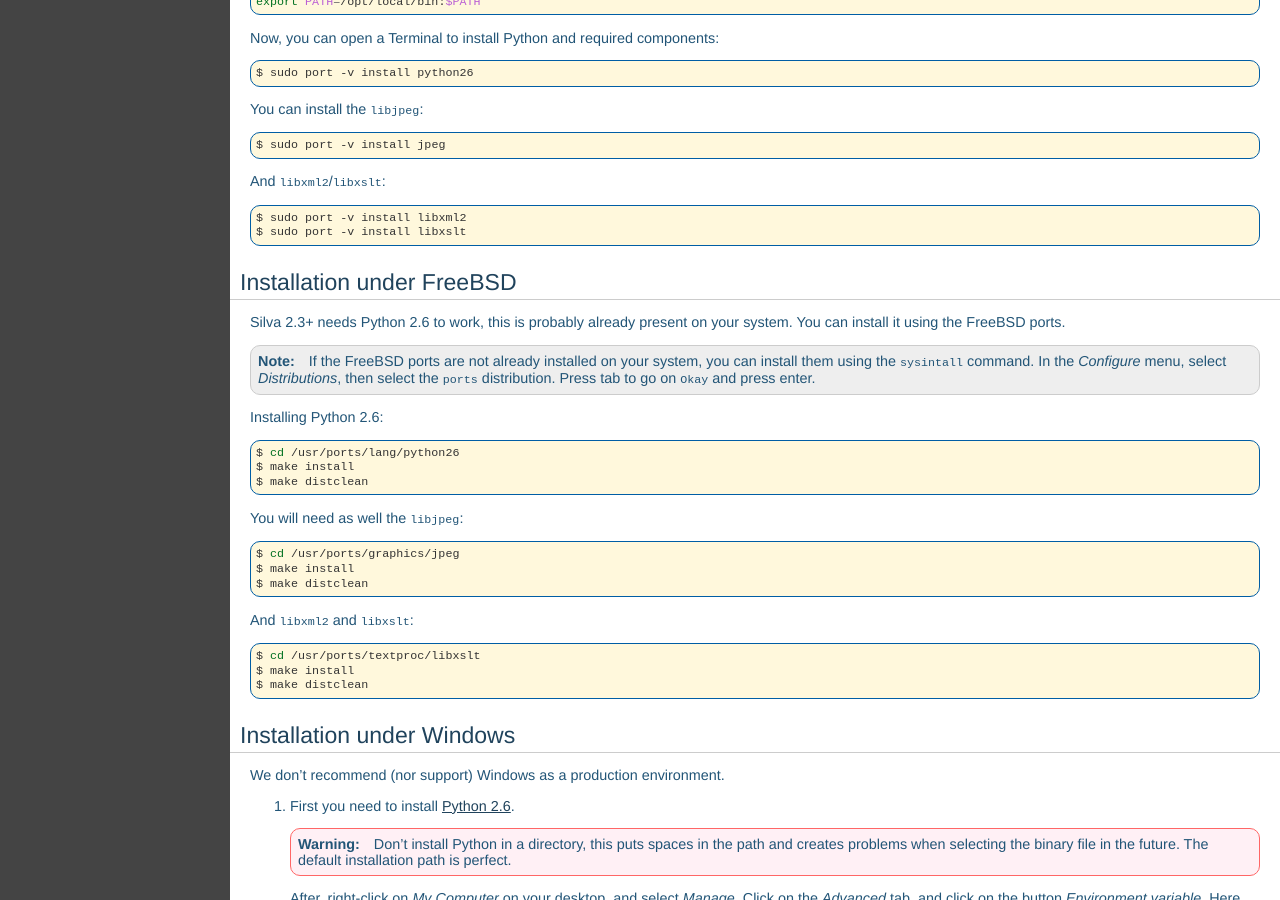
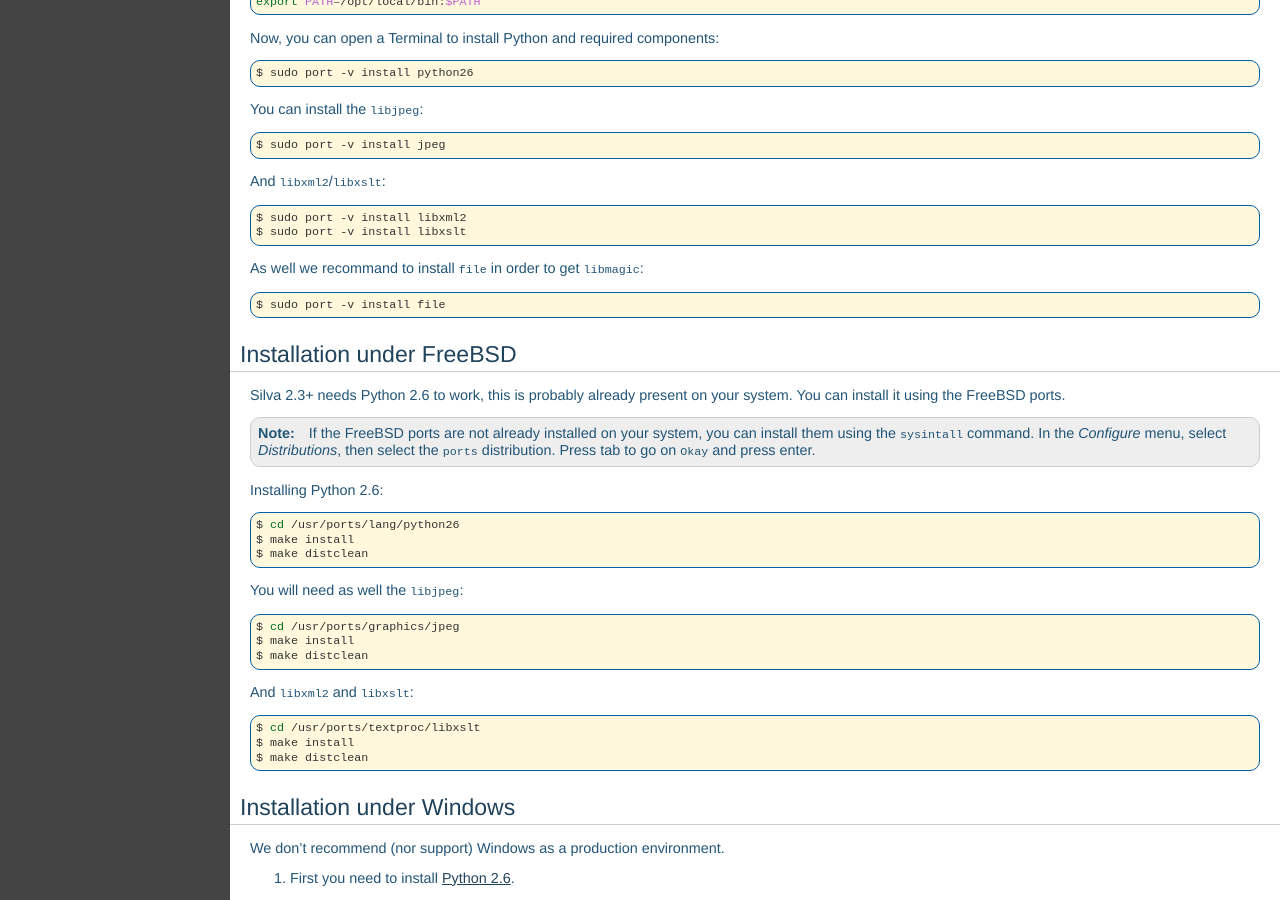
Before and after one commit to silvacms/documentation, a Sphinx documentation site: the page built from source/buildout/requirements.rst, in a window 1280 px wide and 900 px high, scrolled down 921 px. Built offline with Sphinx 7.4.7, drawn with Linux system fonts in a browser that asks for light colours; pages that are not in the unit, such as notebooks, are missing from menus; comment, search, counter and statistics services are not loaded.

Commit message:
Recommand to install file.

```diff
--- a/source/buildout/requirements.rst
+++ b/source/buildout/requirements.rst
@@ -100,6 +100,12 @@ And ``libxml2``/``libxslt``:
 
    $ sudo port -v install libxml2
    $ sudo port -v install libxslt
+
+As well we recommand to install ``file`` in order to get ``libmagic``:
+
+.. code-block:: sh
+
+   $ sudo port -v install file
 
 
 Installation under FreeBSD
```
